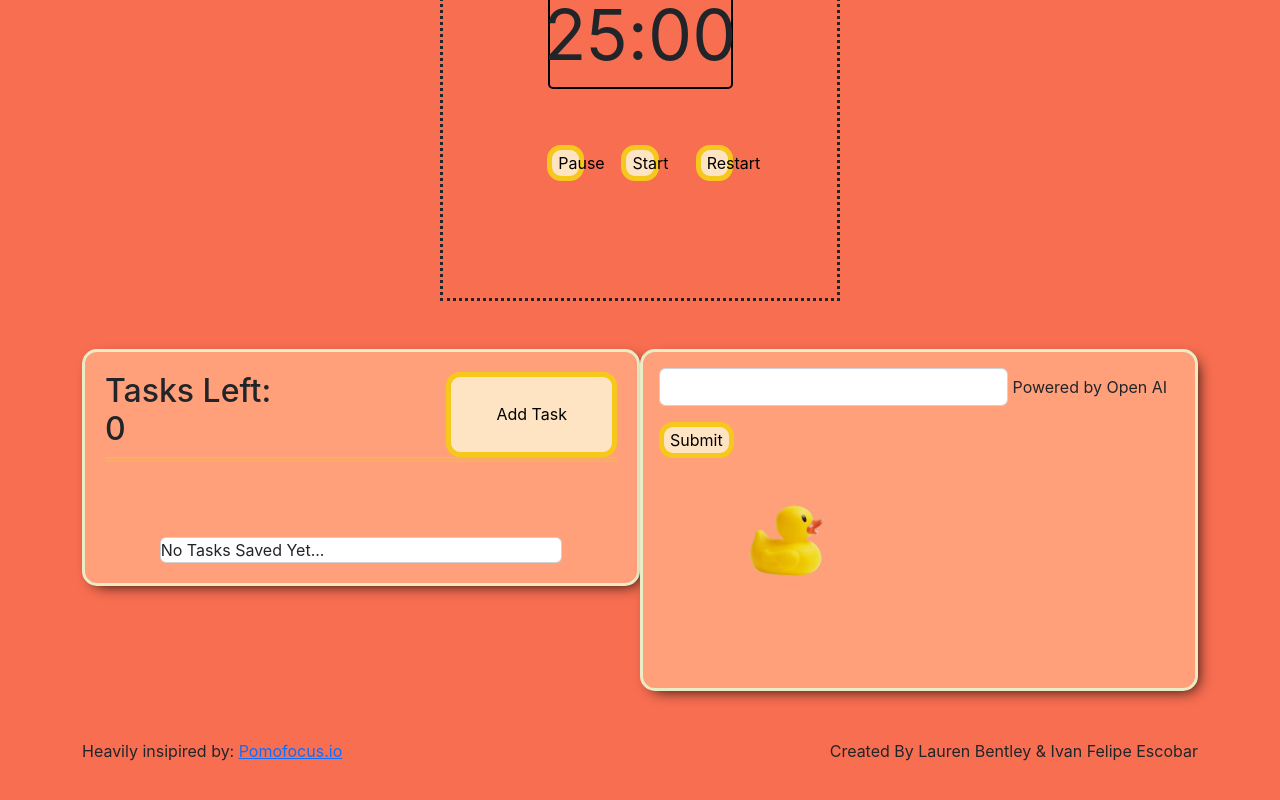
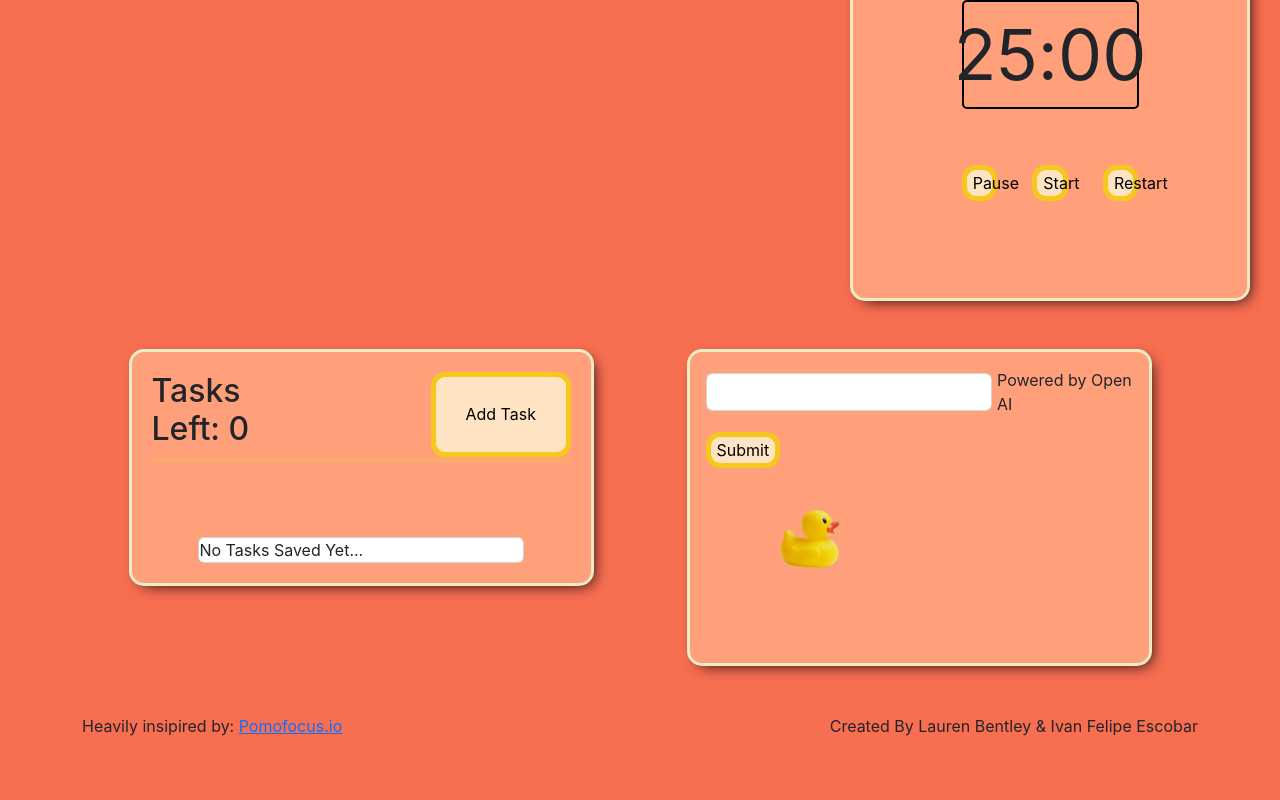
Before and after one commit to indwomt/tomatoduck, a React (Create React App) app in the folder client/: page / in a window 1280 px wide. Shown: the part 388-1188 px from the top of the page. Built offline with nearby package versions, Linux system fonts and the light colour scheme; the HTML template or start-up script is replaced by a standard one.

Commit message:
timer-box styling, margin fix for task box and chatbox

```diff
--- a/client/src/App.css
+++ b/client/src/App.css
@@ -167,11 +167,13 @@ outline-offset: 0px;
   background-color: #F4DAA2;
 }
 
-.task-section{
+.task-section,
+.timer-box{
   background-color: lightsalmon;
   border: 3px solid #EAECC5;
 border-radius: 15px;
  -webkit-box-shadow: 5px 5px 15px -6px #000000;
 box-shadow: 5px 5px 15px -6px #000000;
 padding: 20px;
+margin-right: 30px;
 }
--- a/client/src/pages/Main.js
+++ b/client/src/pages/Main.js
@@ -9,11 +9,11 @@ const Main = () => {
         <div className='main'>
           <Timer />
         </div>
-        <div className='container d-flex justify-content-between flex-wrap'>
-          <div className='col-md-6 col-12'>
+        <div className='container d-flex justify-content-around flex-wrap'>
+          <div className='col-md-5 col-12 '>
             <Tasks />
           </div>
-          <div className='col-md-6 col-12'>
+          <div className='col-md-5 col-12'>
             <ChatBot />
           </div>
         </div>
```
